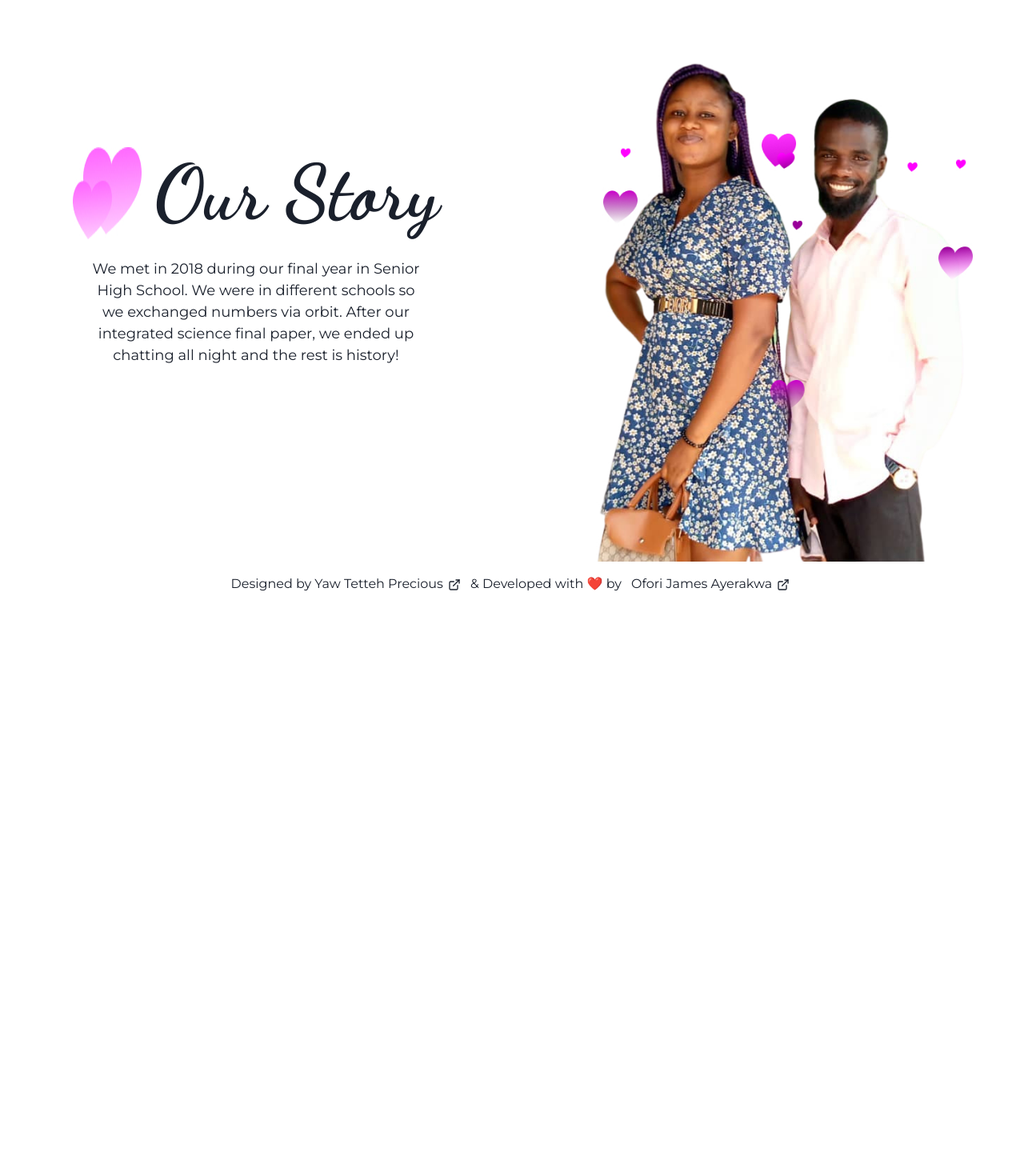
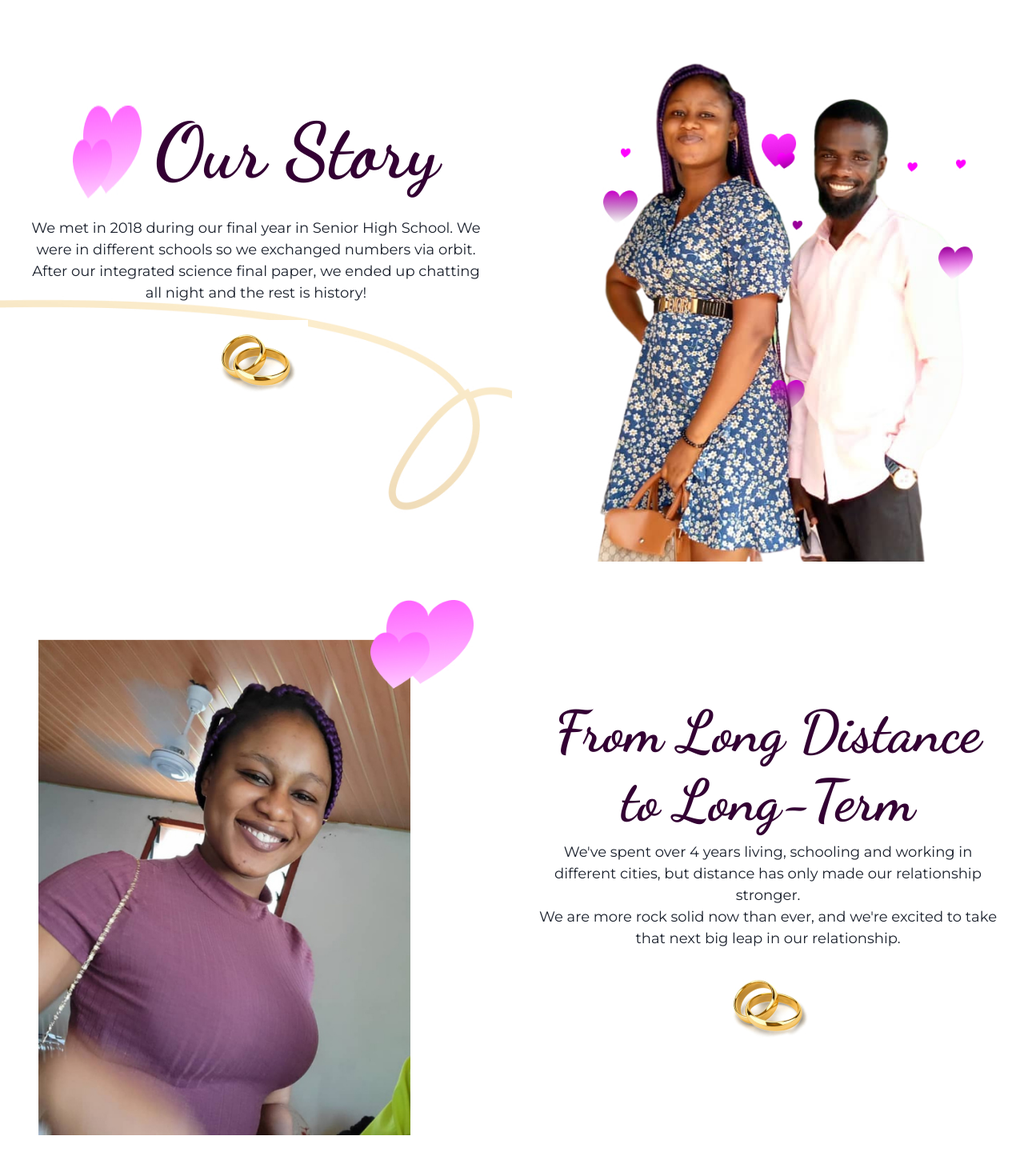
Before and after one commit to jamesofoaye/ella-said-yes, a Next.js app: page / in a window 1280 px wide. Shown: the part 860-2330 px from the top of the page at 80% size. Before the commit the page ends 1618 px from the top, so only its background shows below. Built offline with nearby package versions, Linux system fonts and the light colour scheme.

Commit message:
feat: added From Long Distance to Long-Term section

```diff
--- a/pages/index.js
+++ b/pages/index.js
@@ -60,7 +60,11 @@ export default function Home() {
 				</Box>
 
 				{/** About or Our Story Section */}
-				<Box>
+				<Box
+					backgroundImage={"/assets/our-story-bg.jpg"}
+					bgSize={"cover"}
+					bgPosition={"center"}
+				>
 					<SimpleGrid columns={[1, 2]}>
 						<VStack justifyContent="center" mx={"auto"}>
 							<Flex>
@@ -69,22 +73,20 @@ export default function Home() {
 									fontWeight={700}
 									fontSize={["5xl", "5xl", "5xl", "8xl"]}
 									ml={4}
+									color={"brand.forHeading"}
 								>
 									Our Story
 								</Heading>
 							</Flex>
 
-							<Text
-								fontSize={"lg"}
-								textAlign="center"
-								px={[8, 12, 16, 18, 28]}
-								pt={4}
-							>
+							<Text fontSize={"lg"} textAlign="center" px={[4, 6, 8]} pt={4}>
 								We met in 2018 during our final year in Senior High School. We
 								were in different schools so we exchanged numbers via orbit.
 								After our integrated science final paper, we ended up chatting
 								all night and the rest is history!
 							</Text>
+
+							<Image src="/assets/ring.jpg" alt="Rings" pt={3} />
 						</VStack>
 
 						<Box>
@@ -92,6 +94,46 @@ export default function Home() {
 								src="/assets/ella-and-james.jpg"
 								alt="James and Emmanuella"
 							/>
+						</Box>
+					</SimpleGrid>
+				</Box>
+
+				{/** From Long Distance to Long-Term Section */}
+				<Box>
+					<SimpleGrid columns={[1, 2]}>
+						<Box display={["none", "flex"]}>
+							<Image src="/assets/ella.jpg" alt="Emmanuella" p={[5, 12]} />
+						</Box>
+
+						<VStack justifyContent="center" mx={"auto"}>
+							<Flex>
+								<Heading
+									fontWeight={700}
+									fontSize={["5xl", "5xl", "5xl", "6xl", "7xl", "8xl"]}
+									color={"brand.forHeading"}
+									textAlign="center"
+									mt={5}
+								>
+									From Long Distance
+									<br />
+									to Long-Term
+								</Heading>
+							</Flex>
+
+							<Text fontSize={"lg"} textAlign="center" px={[4, 6, 8]}>
+								We've spent over 4 years living, schooling and working in
+								different cities, but distance has only made our relationship
+								stronger.
+								<br />
+								We are more rock solid now than ever, and we're excited to take
+								that next big leap in our relationship.
+							</Text>
+
+							<Image src="/assets/ring.jpg" alt="Rings" pt={3} />
+						</VStack>
+
+						<Box display={["flex", "none"]}>
+							<Image src="/assets/ella.jpg" alt="Emmanuella" p={[5, 12]} />
 						</Box>
 					</SimpleGrid>
 				</Box>
```
